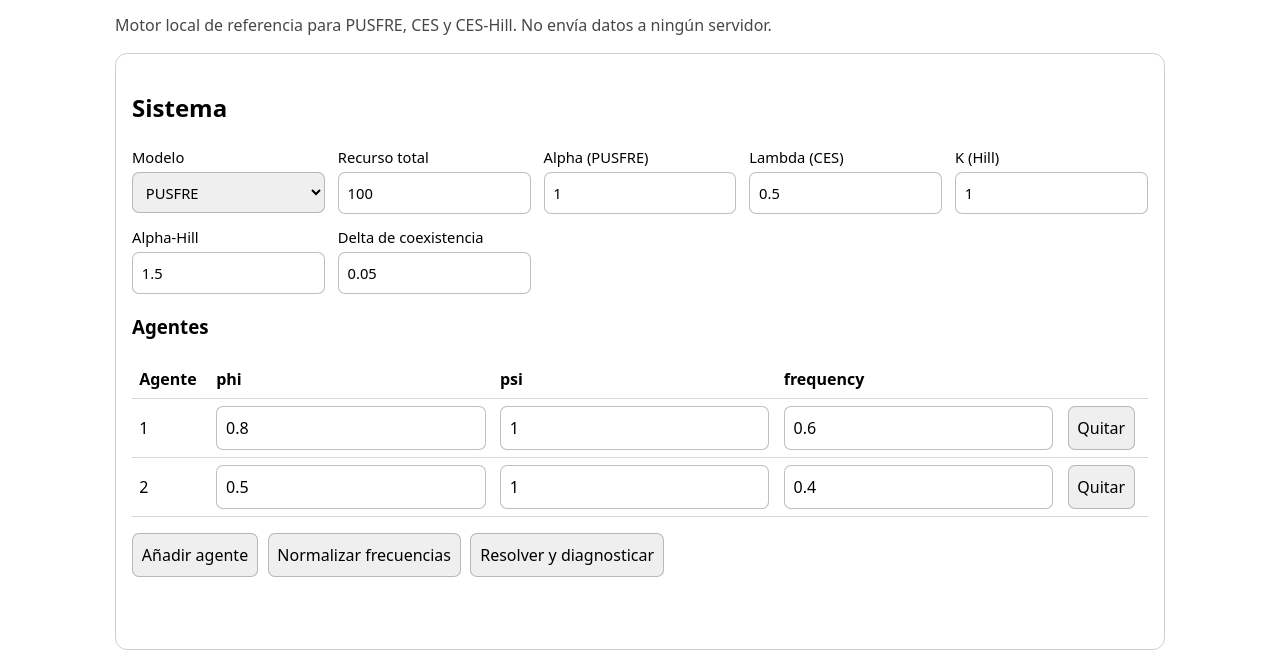
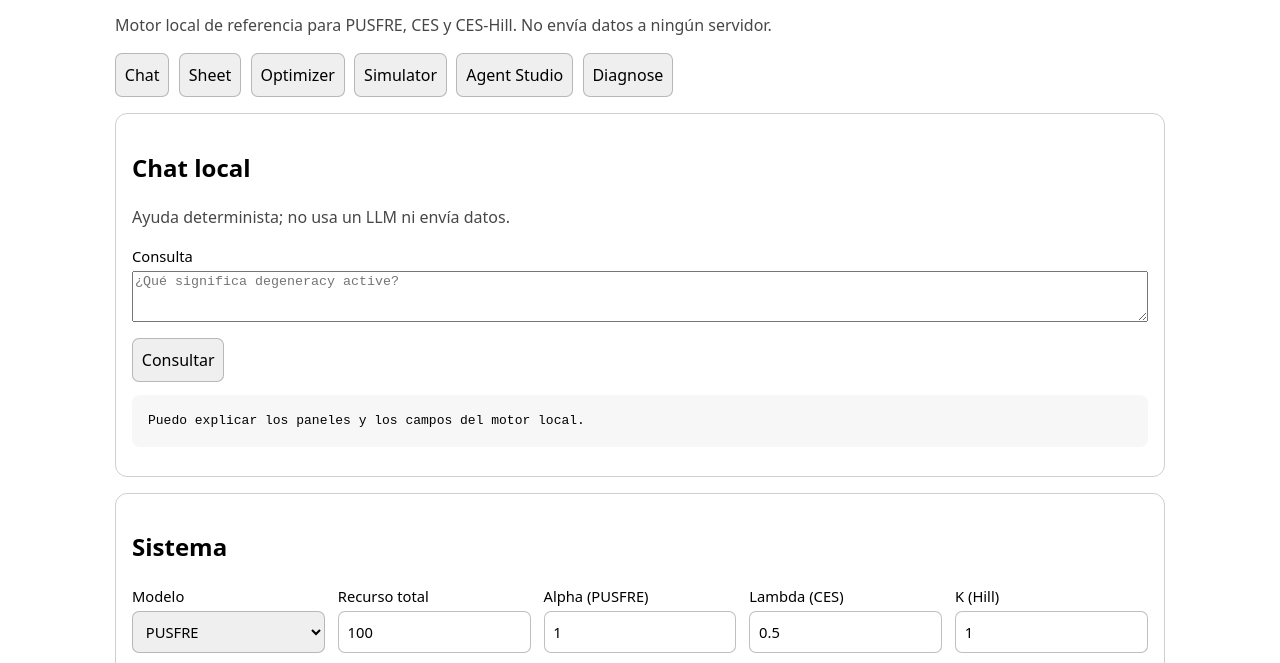
Before and after one commit to orbitalronin94/ronin-lang, a plain HTML site: page office/index.html in a window 1280 px wide. Shown: the part 83-746 px from the top of the page. Drawn offline with Linux system fonts and the light colour scheme.

Commit message:
feat: add Office panel navigation and views

```diff
--- a/office/index.html
+++ b/office/index.html
@@ -21,6 +21,14 @@ small{opacity:.75}
 <body>
 <h1>RONIN Office</h1>
 <p class="muted">Motor local de referencia para PUSFRE, CES y CES-Hill. No envía datos a ningún servidor.</p>
+<nav class="actions" aria-label="Paneles de RONIN Office">
+<button type="button" data-tab="chat">Chat</button><button type="button" data-tab="sheet">Sheet</button><button type="button" data-tab="optimizer">Optimizer</button><button type="button" data-tab="simulator">Simulator</button><button type="button" data-tab="studio">Agent Studio</button><button type="button" data-tab="diagnose">Diagnose</button>
+</nav>
+<section class="panel office-tab" id="tab-chat"><h2>Chat local</h2><p class="muted">Ayuda determinista; no usa un LLM ni envía datos.</p><label>Consulta<textarea id="chat-prompt" rows="3" placeholder="¿Qué significa degeneracy active?"></textarea></label><div class="actions"><button id="chat-send" type="button">Consultar</button></div><pre id="chat-answer">Puedo explicar los paneles y los campos del motor local.</pre></section>
+<section class="panel office-tab" id="tab-sheet" hidden><h2>Sheet — agentes</h2><p>Tabla sincronizada con importación y exportación CSV.</p><div class="actions"><button id="sheet-export" type="button">Exportar CSV</button><label>Importar CSV <input id="sheet-import" type="file" accept=".csv,text/csv"></label></div><div id="sheet-table"></div></section>
+<section class="panel office-tab" id="tab-optimizer" hidden><h2>Optimizer — barrido de alpha</h2><p>Heurística local que maximiza la menor cuota asignada; no es un optimizador global.</p><button id="optimize" type="button">Ejecutar barrido</button><pre id="optimizer-result">Pendiente.</pre></section>
+<section class="panel office-tab" id="tab-simulator" hidden><h2>Simulator — dinámica R.10</h2><div class="grid"><label>Pasos <input id="sim-steps" type="number" min="1" max="10000" value="100"></label><label>Sigma <input id="sim-sigma" type="number" min="0" step="any" value="0.02"></label><label>Seed <input id="sim-seed" type="number" step="1" value="42"></label></div><button id="simulate" type="button">Simular</button><pre id="sim-result">Deriva de medio paso, ruido gaussiano sigma/10 y proyección al símplex.</pre></section>
+<section class="panel office-tab" id="tab-studio" hidden><h2>Agent Studio</h2><div class="grid"><label>Nombre <input id="studio-name" value="Nuevo agente"></label><label>Phi <input id="studio-phi" type="number" min="0" max="1" step="any" value="0.5"></label><label>Psi <input id="studio-psi" type="number" min="0" max="1" step="any" value="0.5"></label><label>Frequency <input id="studio-frequency" type="number" min="0" max="1" step="any" value="0.1"></label></div><button id="studio-add" type="button">Crear agente</button><p id="studio-status" role="status"></p></section>
 <section class="panel">
 <h2>Sistema</h2>
 <div class="grid">
```
